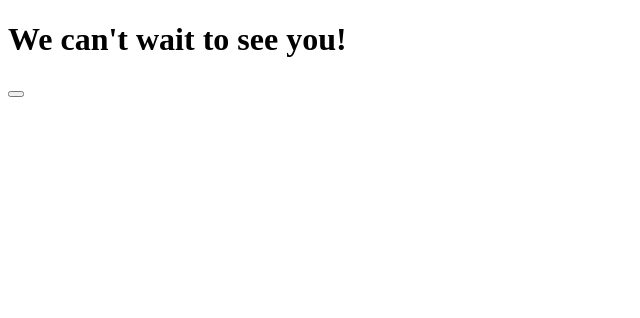
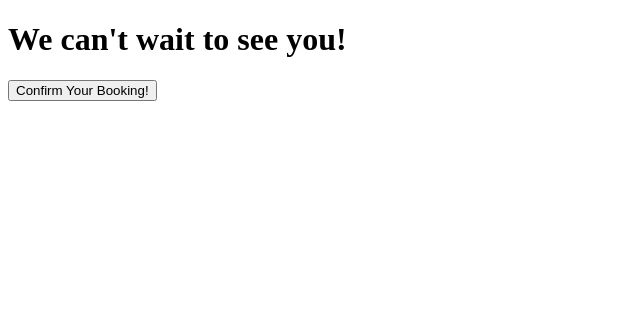
Before and after one commit to MikeyRedmon/Find_Your_Shape, a Django app: page /bookingin in a window 1280 px wide. Shown: the top 318 px of the page, without its empty margins (0-640 px from the left). Run offline with Django 3.2, Linux system fonts and the light colour scheme.

Commit message:
Add navigation urls to links, changed format and layout of home and booking page

```diff
--- a/Find_Your_Shape/home/templates/home/booking_page.html
+++ b/Find_Your_Shape/home/templates/home/booking_page.html
@@ -34,7 +34,7 @@
         Fionas Classes
     </h3>
     <h5>
-        <a href="bookingin.html">Book your slot!</a>
+        <a href="{% url 'bookingin' %}">Book your slot!</a>
     </h5>
     </section>
     <section>
--- a/Find_Your_Shape/home/templates/home/bookingin.html
+++ b/Find_Your_Shape/home/templates/home/bookingin.html
@@ -27,7 +27,7 @@
             <p></p>
         </div>
         <div>
-            <button></button>
+            <button>Confirm Your Booking!</button>
         </div>
     </form>
 
--- a/Find_Your_Shape/home/templates/home/home_page.html
+++ b/Find_Your_Shape/home/templates/home/home_page.html
@@ -11,7 +11,7 @@
     <h1 >Find Your Shape</h1>
     <nav>
         <li>
-
+            <a href="{% url 'booking' %}">Book Here!</a>
         </li>
     </nav>
     </header>
```
